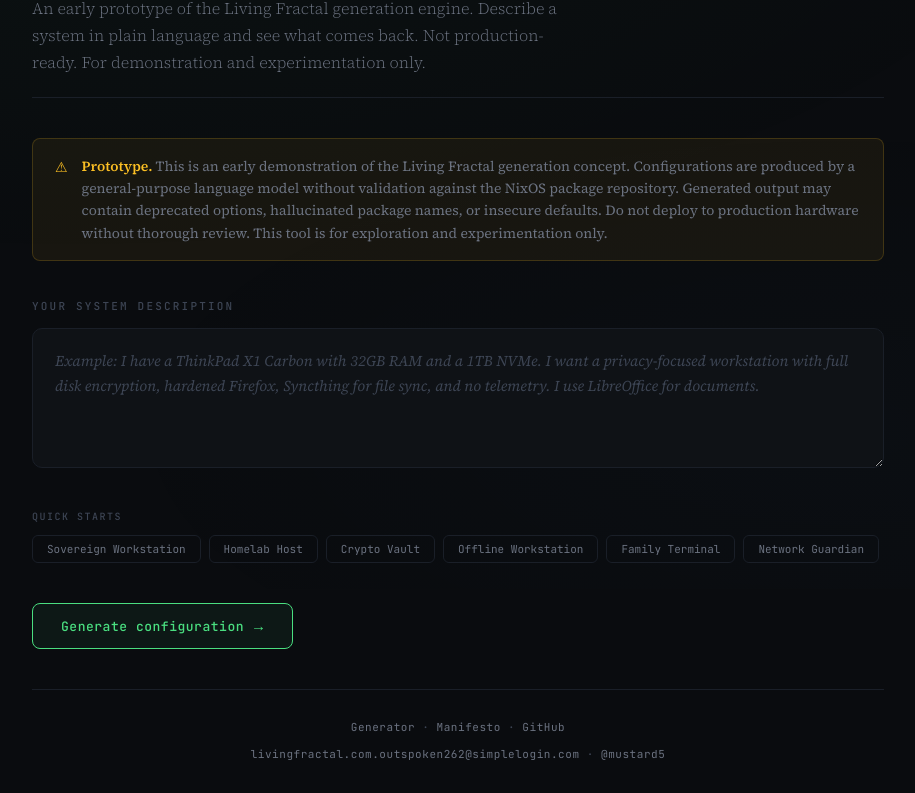
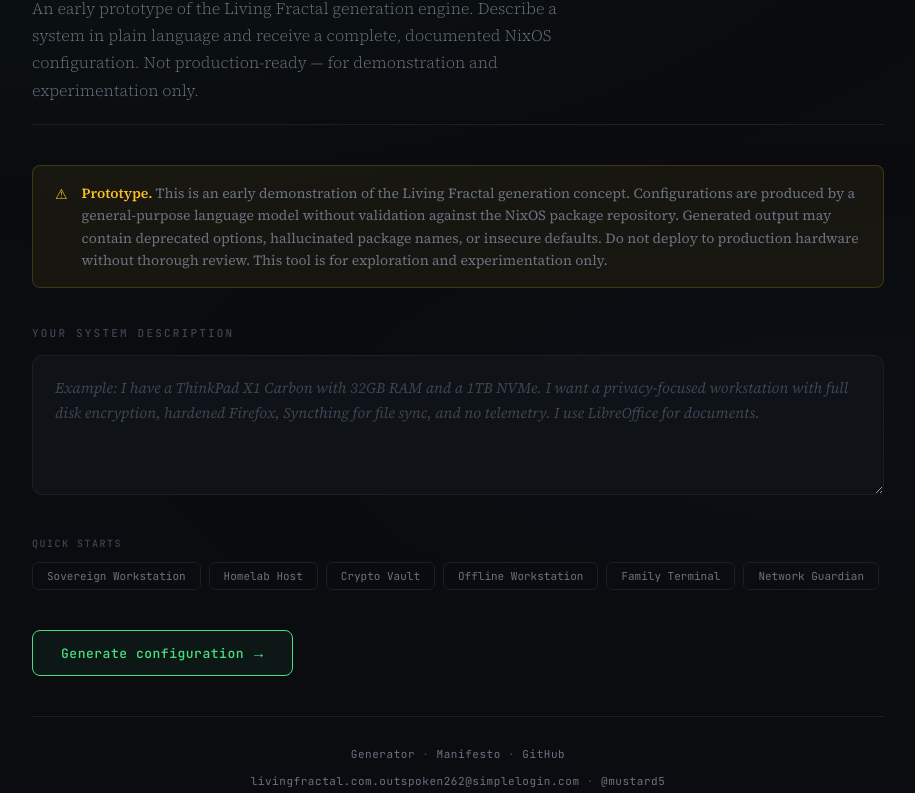
Before and after one commit to Mustard5/livingfractal.com, a website: page public/index.html in a window 1280 px wide. Shown: the part 211-1004 px from the top of the page, without its empty margins (182-1097 px from the left). Drawn offline with Linux system fonts and the light colour scheme.

Commit message:
fix: mention NixOS in generator page opening statement
Co-Authored-By: Claude Sonnet 4.6 <noreply@anthropic.com>

```diff
--- a/public/index.html
+++ b/public/index.html
@@ -537,7 +537,7 @@
   <header>
     <div class="brand">Living Fractal</div>
     <h1 class="hero-title">Describe your system.<br>We'll build the config.</h1>
-    <p class="hero-sub">An early prototype of the Living Fractal generation engine. Describe a system in plain language and see what comes back. Not production-ready. For demonstration and experimentation only.</p>
+    <p class="hero-sub">An early prototype of the Living Fractal generation engine. Describe a system in plain language and receive a complete, documented NixOS configuration. Not production-ready — for demonstration and experimentation only.</p>
   </header>
 
   <div class="prototype-banner">
```
